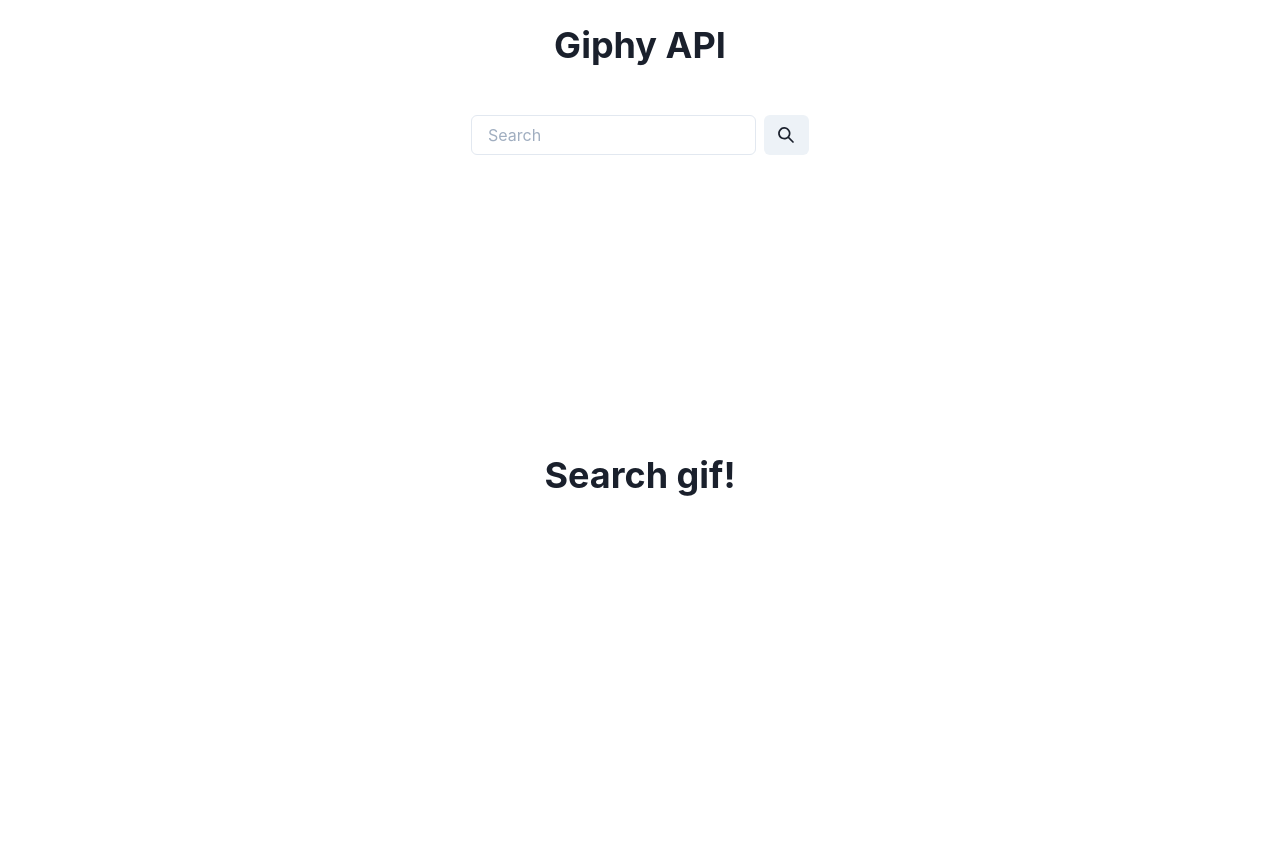
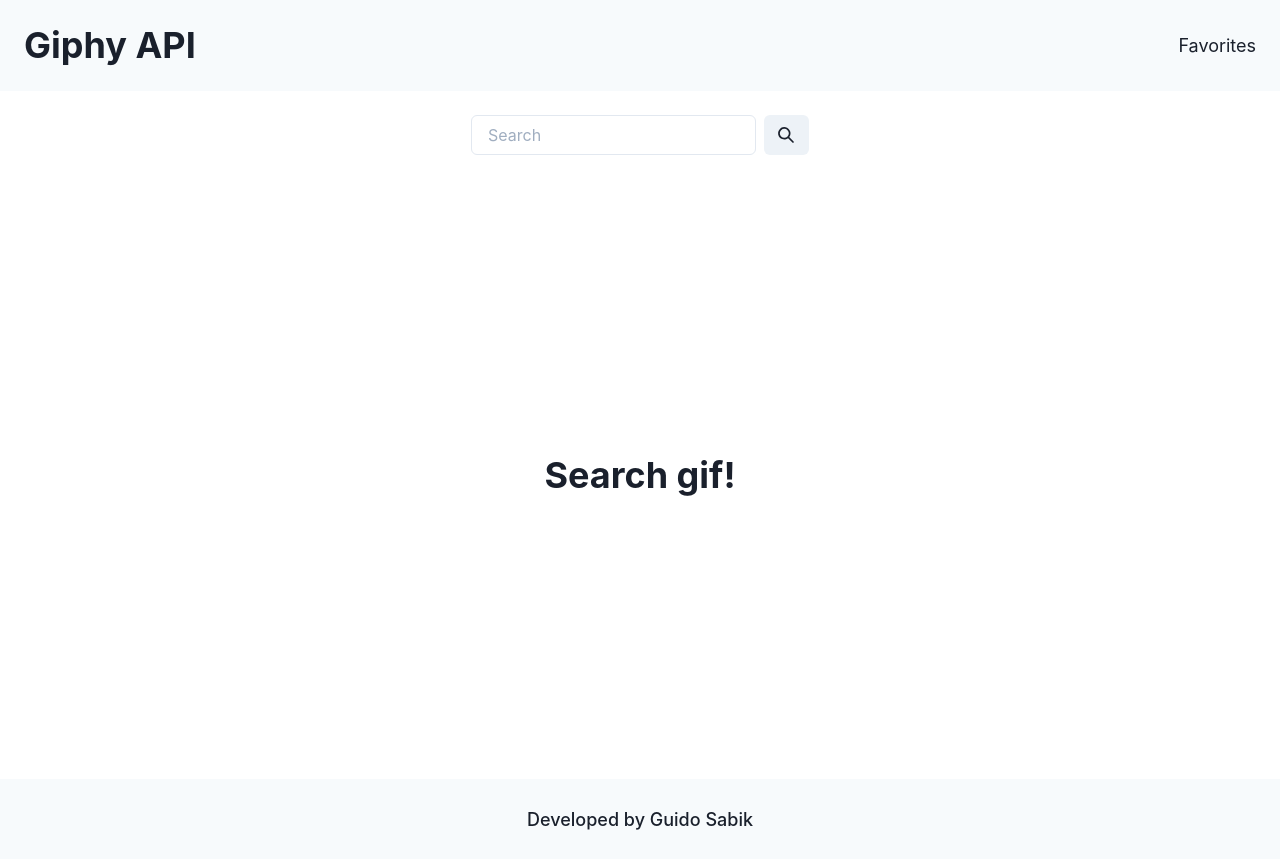
Before and after one commit to gsabik/giphy-app, a React (Create React App) app: page / in a window 1280 px wide. Before the commit the page ends 800 px from the top, so only its background shows below. Built offline with nearby package versions, Linux system fonts and the light colour scheme.

Commit message:
add footer

```diff
--- a/src/App.js
+++ b/src/App.js
@@ -1,11 +1,13 @@
+import Header from "./components/Header";
 import Main from "./components/Main";
-import Header from "./components/Header";
+import Footer from "./components/Footer";
 
 function App() {
   return (
     <div className="App">
       <Header/>
       <Main/>
+      <Footer/>
     </div>
   );
 }
--- /dev/null
+++ b/src/components/Footer.js
@@ -0,0 +1,21 @@
+import { Flex, Text } from "@chakra-ui/react"
+
+const Footer = () => {
+    return (
+        <Flex
+            alignItems="center"
+            bgColor="gray.50"
+            h="5rem"
+            justifyContent="center"
+            w="full"
+        >
+            <Text
+                fontSize="lg"
+                fontWeight="500"
+            >
+                Developed by Guido Sabik</Text>
+        </Flex>
+    )
+}
+
+export default Footer
--- a/src/components/Header.js
+++ b/src/components/Header.js
@@ -1,14 +1,17 @@
 import React from "react"
-import { Flex, Heading } from "@chakra-ui/react"
+import { Flex, Heading, Text } from "@chakra-ui/react"
 
 const Header = () => {
     return (
         <Flex
-            justifyContent="center"
+            alignItems="center"
+            bgColor="gray.50"
+            justifyContent="space-between"
             p={6}
             w="full"
         >
             <Heading>Giphy API</Heading>
+            <Text fontSize="lg">Favorites</Text>
         </Flex>
     )
 }
```
